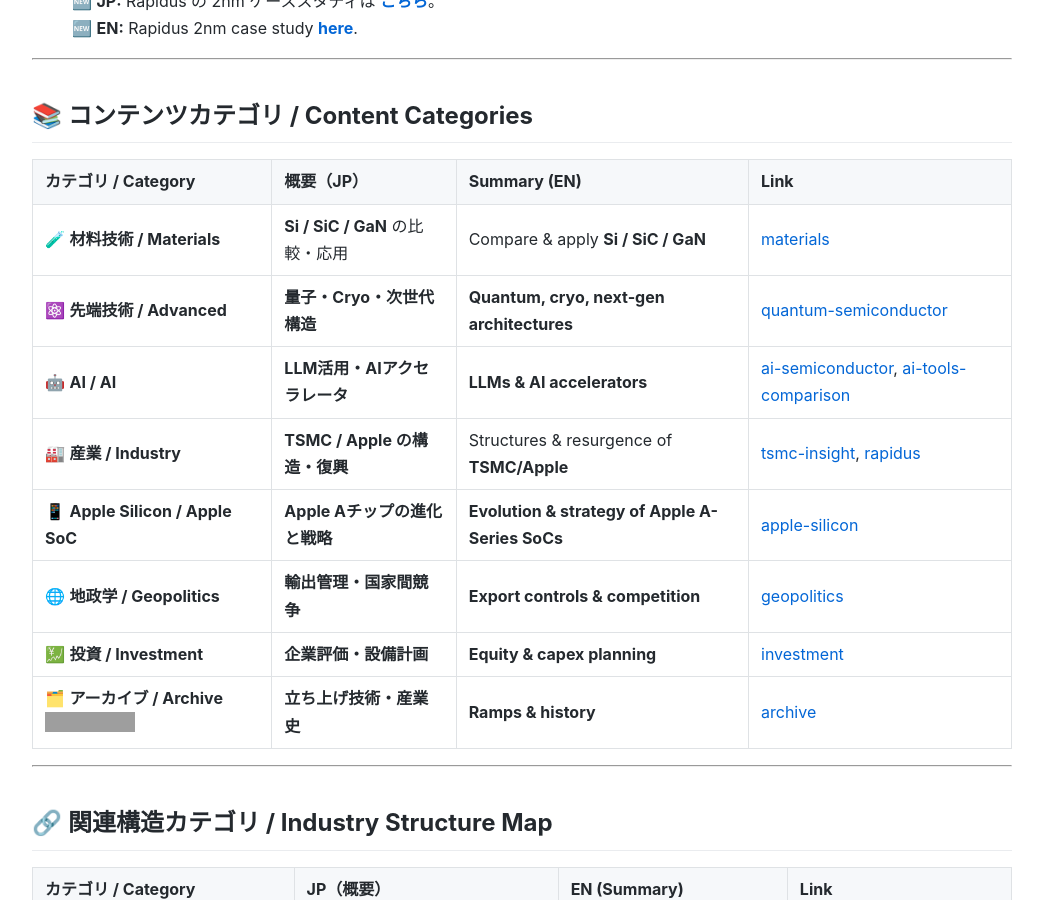
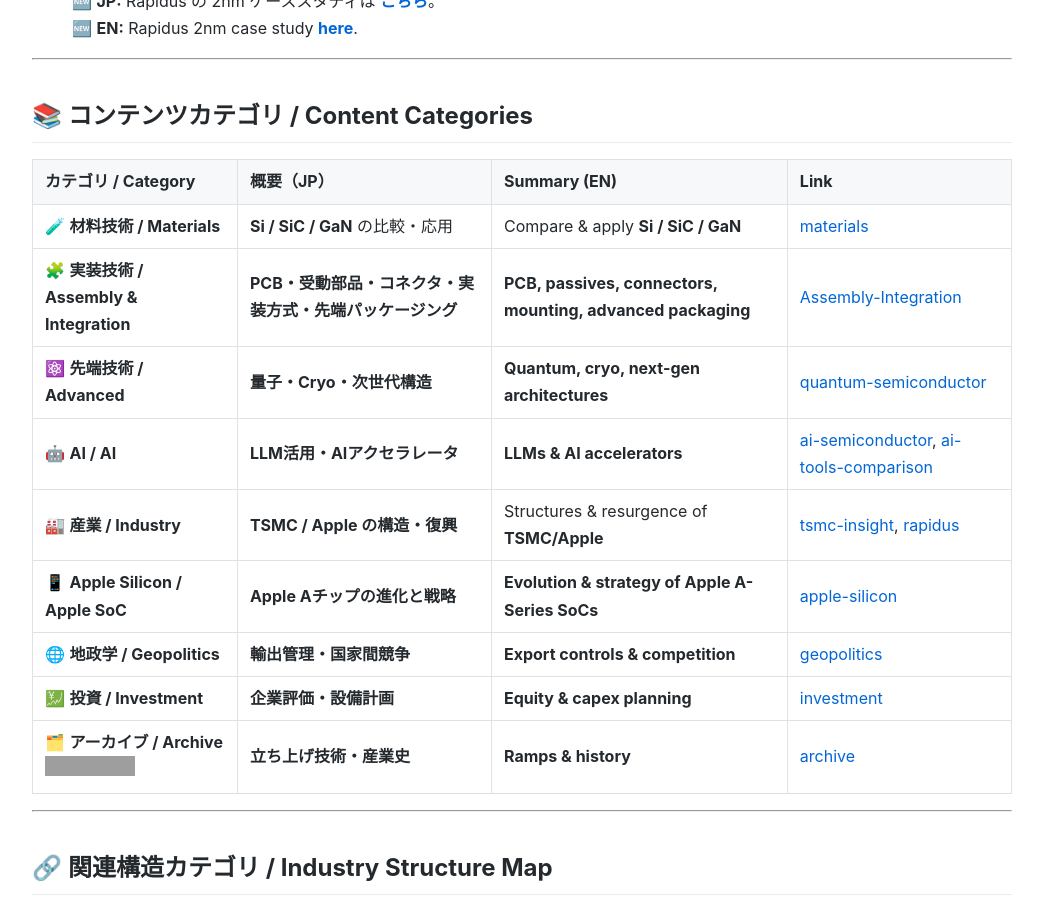
Before and after one commit to Samizo-AITL/Edusemi-Plus, a Jekyll site: the page built from index.md, in a window 1280 px wide and 900 px high, scrolled down 1782 px. Shown: the whole window, without its empty margins (118-1161 px from the left). Built offline with Jekyll 4.4.1, drawn with Linux system fonts in a browser that asks for light colours; grey boxes are pictures that could not be loaded.

Commit message:
Update index.md

```diff
--- a/index.md
+++ b/index.md
@@ -65,6 +65,7 @@
 | **カテゴリ / Category** | **概要（JP）** | **Summary (EN)** | **Link** |
 |---|---|---|---|
 | 🧪 **材料技術 / Materials** | **Si / SiC / GaN** の比較・応用 | Compare & apply **Si / SiC / GaN** | [materials](./materials/) |
+| 🧩 **実装技術 / Assembly & Integration** | **PCB・受動部品・コネクタ・実装方式・先端パッケージング** | **PCB, passives, connectors, mounting, advanced packaging** | [Assembly-Integration](./Assembly-Integration/) |
 | ⚛️ **先端技術 / Advanced** | **量子・Cryo・次世代構造** | **Quantum, cryo, next-gen architectures** | [quantum-semiconductor](./quantum-semiconductor/) |
 | 🤖 **AI / AI** | **LLM活用・AIアクセラレータ** | **LLMs & AI accelerators** | [ai-semiconductor](./ai-semiconductor/), [ai-tools-comparison](./ai-tools-comparison/) |
 | 🏭 **産業 / Industry** | **TSMC / Apple の構造・復興** | Structures & resurgence of **TSMC/Apple** | [tsmc-insight](./tsmc-insight/), [rapidus](./rapidus/) |
```
